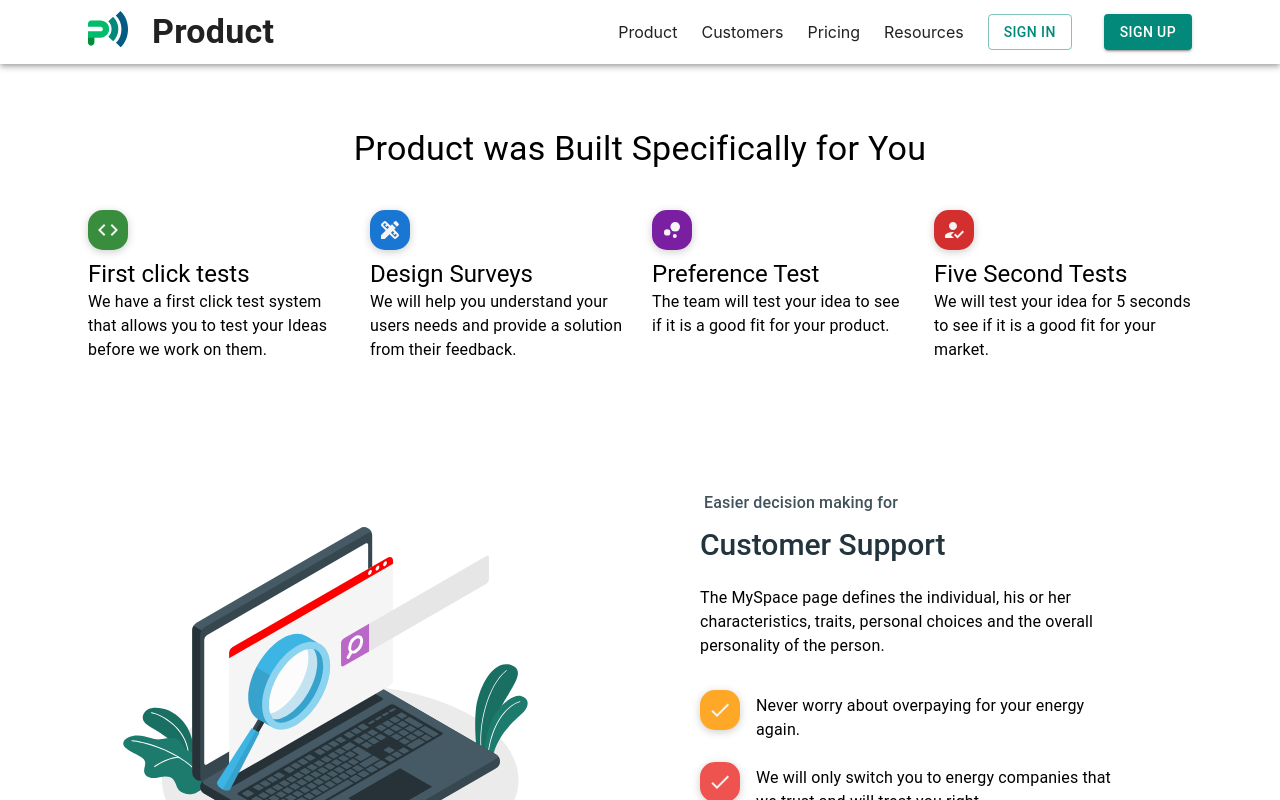
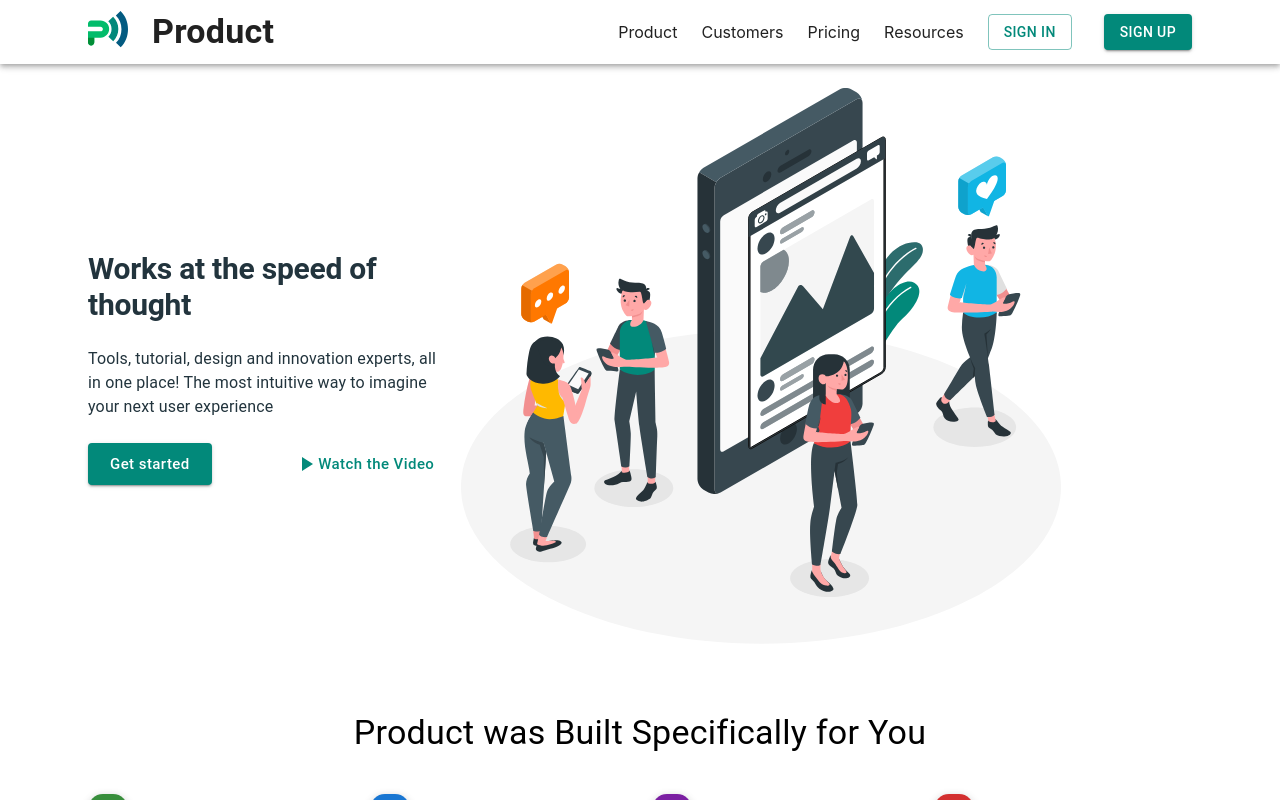
Before and after one commit to muchirijane/next-product-site, a Next.js app: page / in a window 1280 px wide. Shown: the top 800 px of the page. Built offline with nearby package versions, Linux system fonts and the light colour scheme.

Commit message:
Add hero

```diff
--- a/pages/index.js
+++ b/pages/index.js
@@ -1,11 +1,13 @@
 import Layout from "../components/layout/layout"
 import Container from "@mui/material/Container"
+import Hero from '../components/Hero'
 import Feature from "../components/Feature"
 import CustomerSupport from '../components/CustomerSupport'
 export default function Home() {
   return (
     <Layout>
       <Container maxWidth="lg">
+        <Hero />
         <Feature />
         <CustomerSupport />
       </Container>
```
